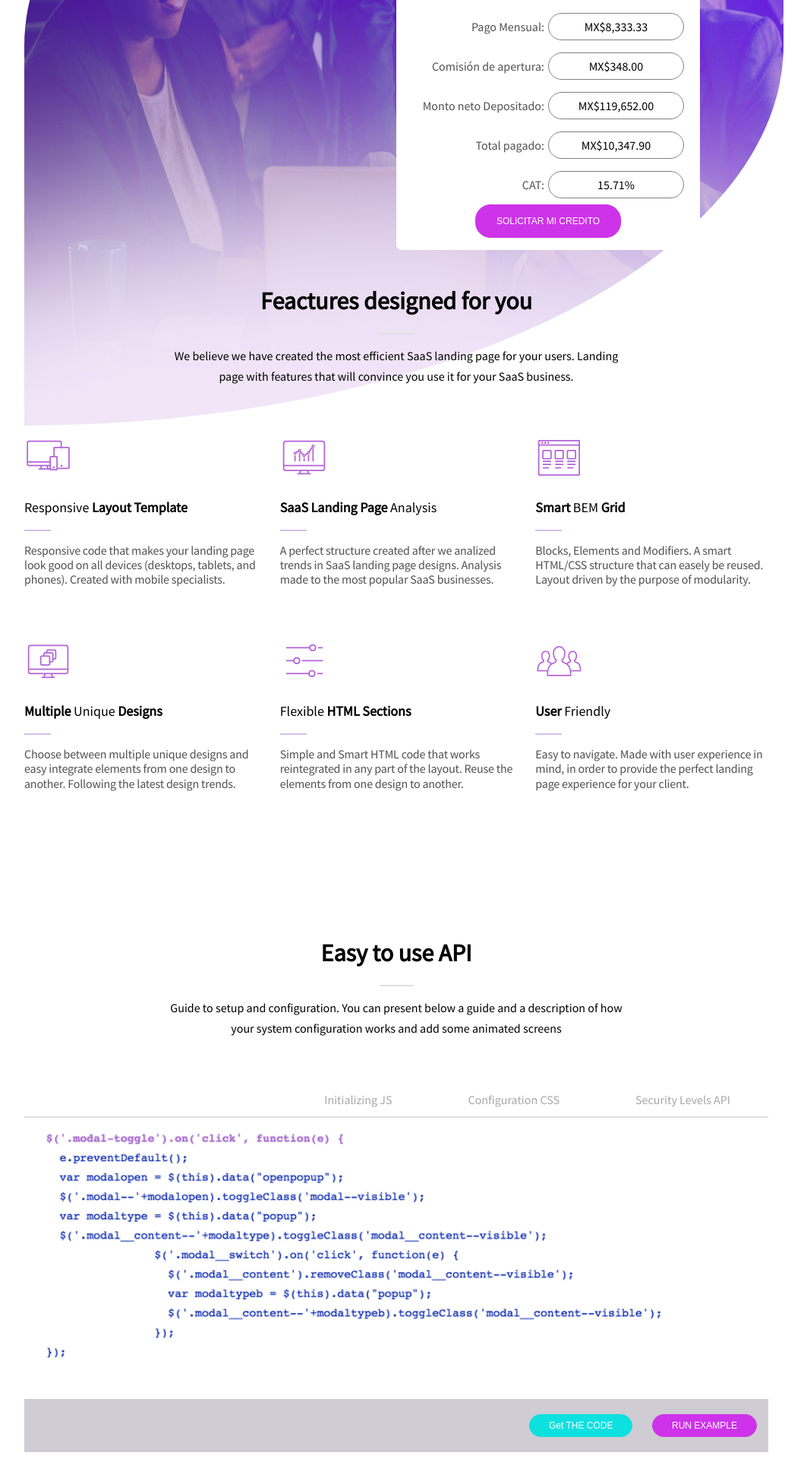
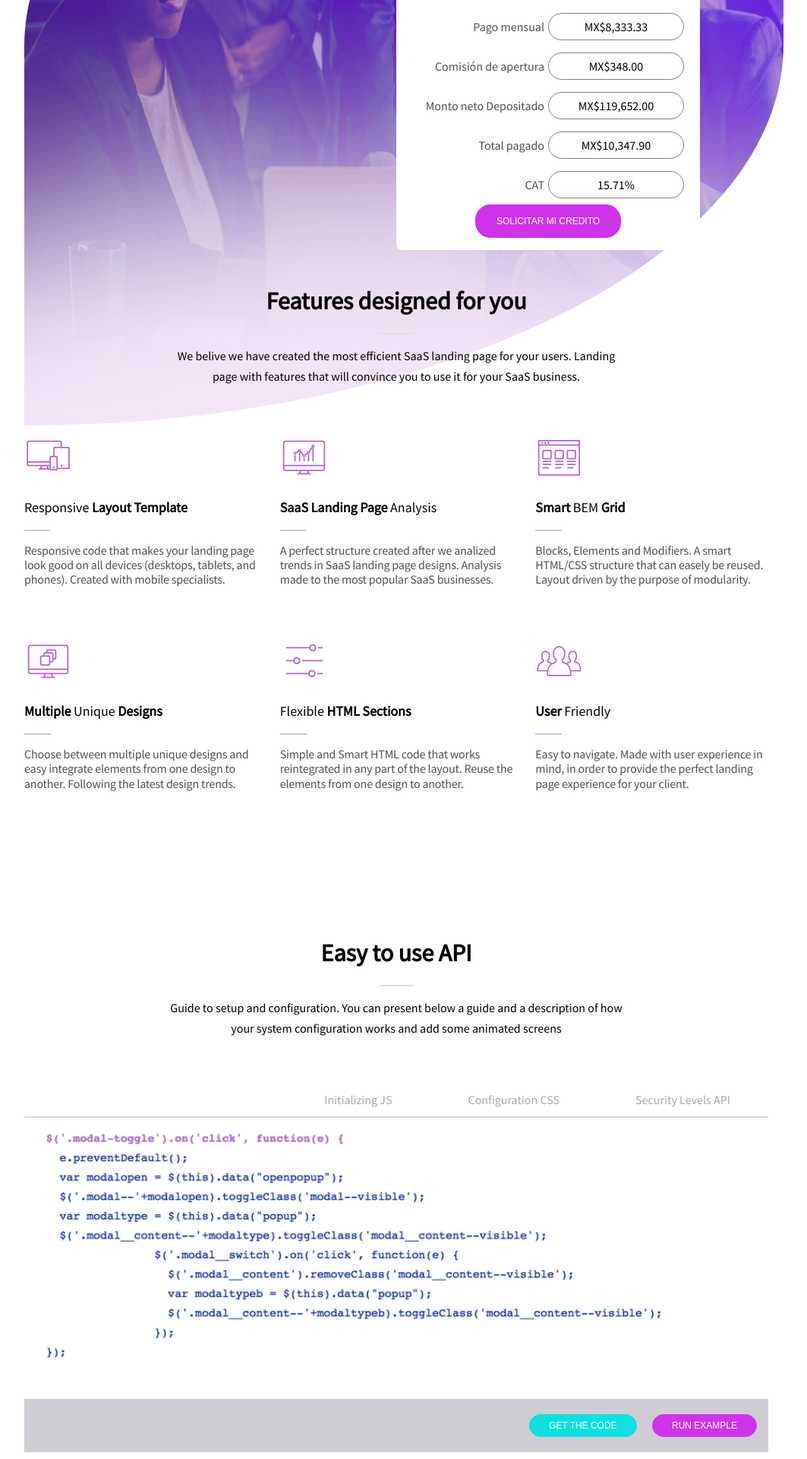
Before and after one commit to Daniel-Vasquez/mi-credito, a React (Create React App) app: page / in a window 1280 px wide. Shown: the part 440-2360 px from the top of the page at 76% size, without its empty margins (118-1181 px from the left). Built offline with nearby package versions, Linux system fonts and the light colour scheme.

Commit message:
Correcting calligraphy

```diff
--- a/src/apiSupport.js
+++ b/src/apiSupport.js
@@ -1,6 +1,6 @@
 const apiSupport = [
   {
-    title: 'Help & Supprt',
+    title: 'Help & Support',
     text: 'Our 24/7 support team is here to help you and make sure our product is up to date.',
     correo: 'support@supportemail.com',
     img: './support-64.png'
--- a/src/components/CardMembership.jsx
+++ b/src/components/CardMembership.jsx
@@ -11,7 +11,7 @@ const CardMembership = () => {
         return (
           <div className='CardMembership' key={card.title}>
             <h1 className='CardMembership_title'>{card.title}</h1>
-            <p className='CardMembership_pricer'>$<code>{card.price}</code> /mount</p>
+            <p className='CardMembership_pricer'>$<code>{card.price}</code> /month</p>
             <ul className='CardMembership_details'>
               {card.details.map((detail) =>
               <div key={detail.id}>
@@ -19,7 +19,7 @@ const CardMembership = () => {
               </div>
               )}
             </ul>
-            <Btn title="Sing up" color='white'/>
+            <Btn title="Sign up" color='white'/>
           </div>
         )
       })}
--- a/src/components/EasyApi.jsx
+++ b/src/components/EasyApi.jsx
@@ -21,7 +21,7 @@ function EasyApi() {
         <img className="Configuration_container-img" src={code} alt="Code" loading="lazy"/>
         <div className="Configuration_container-btn">
           <div className="Container-btn">
-            <Btn title="Get THE CODE" color="cyan" />
+            <Btn title="GET THE CODE" color="cyan" />
             <Btn title="RUN EXAMPLE" color="purple" />
           </div>
         </div>
--- a/src/components/FeaturesDesigned.jsx
+++ b/src/components/FeaturesDesigned.jsx
@@ -5,9 +5,9 @@ function FeaturesDesigned() {
   return (
     <div className="FeaturesDesigned">
       <CardText
-        title={<h1 className="CardText_text">Feactures designed for you</h1>}
-        description="We believe we have created the most efficient SaaS landing page for your users.
-        Landing page with features that will convince you use it for your SaaS business."
+        title={<h1 className="CardText_text">Features designed for you</h1>}
+        description="We belive we have created the most efficient SaaS landing page for your users.
+        Landing page with features that will convince you to use it for your SaaS business."
       />
       <section className="FeaturesDesigned-Card">
         <Card />
--- a/src/components/Footer.jsx
+++ b/src/components/Footer.jsx
@@ -11,7 +11,7 @@ function Footer() {
       <section className='Footer_duty'>
         <p className='Footer_duty-title'>LATERAL</p>
         <p className='Footer_duty-text'> Copryright c 2018 LATERAL.</p>
-        <p className='Footer_duty-text'>All Rights Reserved. Proudly mande in EU.</p>
+        <p className='Footer_duty-text'>All Rights Reserved. Proudly made in EU.</p>
         <div className='Footer_duty-icons'>
           <img src={twitter} alt="Icon twitter" loading="lazy"/>
           <img src={facebook} alt="Icon facebook" loading="lazy"/>
@@ -20,7 +20,7 @@ function Footer() {
       </section>
       <section className='Footer_contact'>
         <div>
-          <p className='Footer_contact-title'>Coompany</p>
+          <p className='Footer_contact-title'>Company</p>
           <ul className='Footer_contact-ul'>
             <li>About</li>
             <li>Carrers</li>
--- a/src/components/Form.jsx
+++ b/src/components/Form.jsx
@@ -100,7 +100,7 @@ function Form() {
       </div>
       <section className="DetailsContainer">
         <div className="DetailsContainer_payMonth">
-          <p className="DetailsContainer_payMonth-text">Pago Mensual:</p>
+          <p className="DetailsContainer_payMonth-text">Pago mensual</p>
           <span className="DetailsContainer_payMonth-span">
             {formatMoney(
               calculateMonthlyPayment(desiredAmount, months, annualRate / 100)
@@ -109,26 +109,26 @@ function Form() {
         </div>
         <div className="DetailsContainer_commission">
           <p className="DetailsContainer_commission-text">
-            Comisión de apertura:{" "}
+            Comisión de apertura
           </p>
           <span className="DetailsContainer_commission-span">
             {formatMoney(OPENING_COMMISSION)}
           </span>
         </div>
         <div className="DetailsContainer_neto">
-          <p className="DetailsContainer_neto-text">Monto neto Depositado:</p>
+          <p className="DetailsContainer_neto-text">Monto neto Depositado</p>
           <span className="DetailsContainer_neto-span">
             {formatMoney(NetAmountDeposited(desiredAmount, months))}
           </span>
         </div>
         <div className="DetailsContainer_total">
-          <p className="DetailsContainer_total-text">Total pagado:</p>
+          <p className="DetailsContainer_total-text">Total pagado</p>
           <span className="DetailsContainer_total-span">
             {formatMoney(totalPaid(desiredAmount, annualRate / 100))}
           </span>
         </div>
         <div className="DetailsContainer_cat">
-          <p className="DetailsContainer_cat-text">CAT: </p>
+          <p className="DetailsContainer_cat-text">CAT</p>
           <span className="DetailsContainer_cat-span">{CAT}%</span>
         </div>
         <Btn
--- a/src/components/WorldExperts.jsx
+++ b/src/components/WorldExperts.jsx
@@ -11,7 +11,7 @@ function WorldExperts() {
   return (
     <div className="WorldExperts">
       <CardText
-        title={<h1 className="CardText_title">Trusted by World experts</h1>}
+        title={<h1 className="CardText_title">Trusted by world experts</h1>}
       />
       <div className="WorldExperts_users">
         <div className="Users_img" style={{ top: '30%' }}>
--- a/src/components/styles/StartBusiness.css
+++ b/src/components/styles/StartBusiness.css
@@ -13,6 +13,10 @@
   font-size: 30px;
   margin: 10px 0;
   letter-spacing: -0.4px;
+}
+
+.StartBusiness_text-title strong {
+  color: var(--colorPurple);
 }
 
 .StartBusiness_text-text {
```
